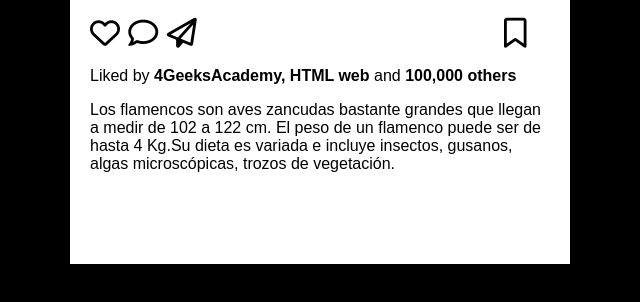
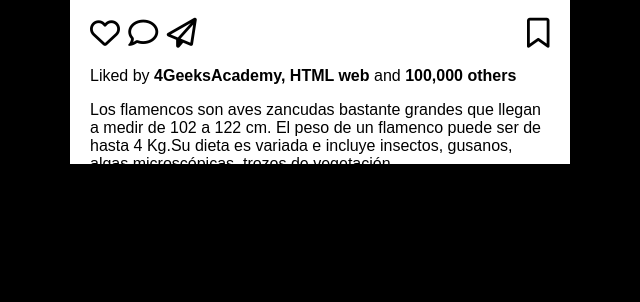
Before and after one commit to 4GeeksAcademy/josefrometa-instgram-post, a plain HTML site: page index.html in a window 1280 px wide. Shown: the part 436-738 px from the top of the page, without its empty margins (320-960 px from the left). Drawn offline with Linux system fonts and the light colour scheme.

Commit message:
instagram correciones 2

```diff
--- a/styles.css
+++ b/styles.css
@@ -11,7 +11,7 @@ body{
     background: white;
     position: center;
     width: 500px;
-    height: 700px;
+    height: 600px;
     margin: 0px auto;
 }
 .post-header{
@@ -63,7 +63,7 @@ display: flex;
 }
 .likes{
     font-size: 30px;
-width: 90%;
+width: 95%;
 }
 .save{
 float: right;
```
